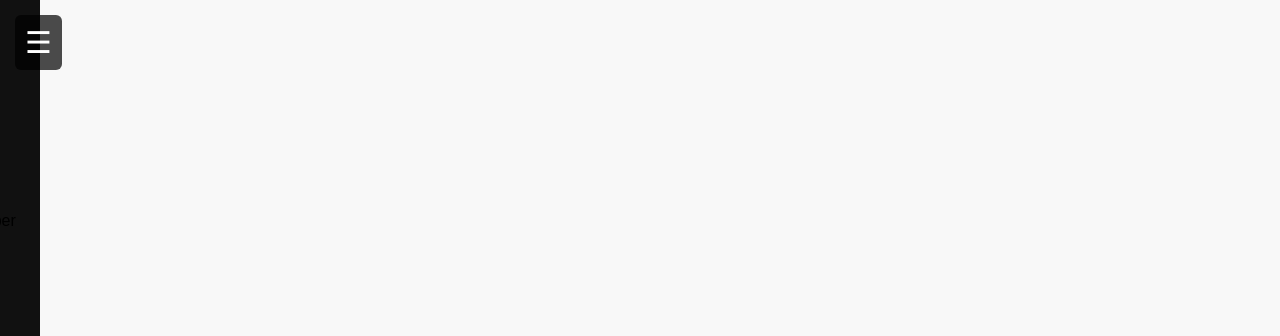
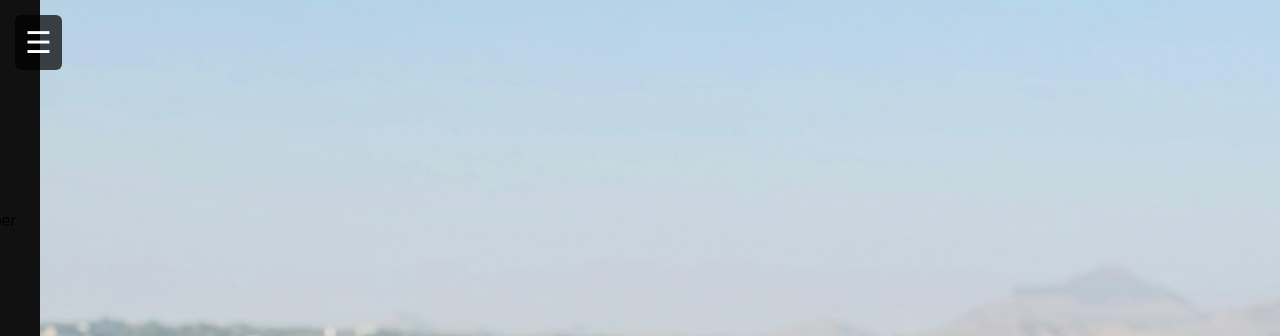
Before and after one commit to rajpatil3017/RajPortfolio, a plain HTML site: page index.html in a window 1280 px wide. Shown: the top 336 px of the page. Drawn offline with Linux system fonts and the light colour scheme.

Commit message:
Update styles.css

```diff
--- a/styles.css
+++ b/styles.css
@@ -10,7 +10,7 @@ body {
 .hero {
     position: relative;
     height: 100vh;
-    background: url('images/background.jpg') no-repeat center center/cover;
+    background: url('background.jpg') no-repeat center center/cover;
     display: flex;
     align-items: center;
     justify-content: center;
```
